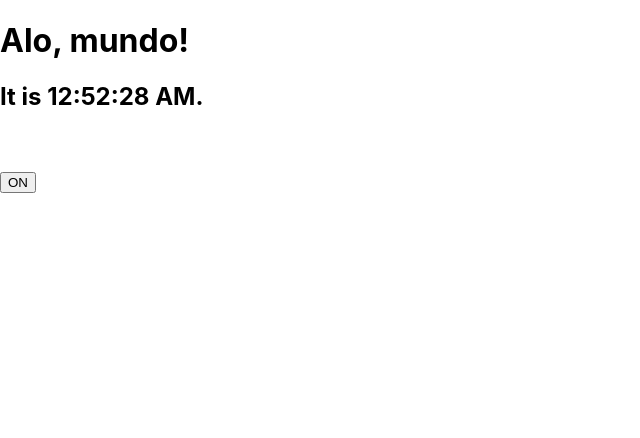
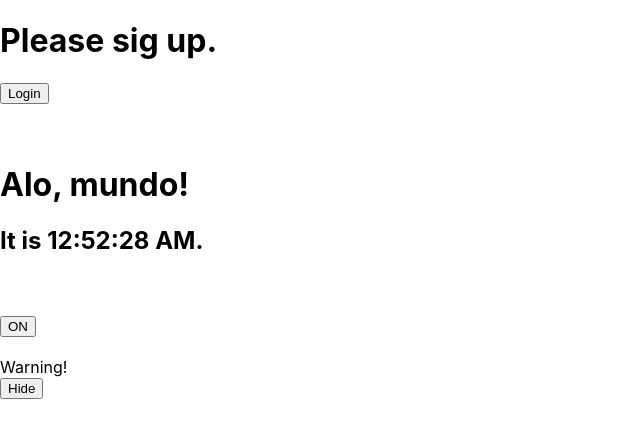
Before and after one commit to yurigauermarques/estudo-react, a React (Create React App) app: page / in a window 1280 px wide. Shown: the top 438 px of the page, without its empty margins (0-640 px from the left). Built offline with nearby package versions, Linux system fonts and the light colour scheme.

Commit message:
feat: Adiciona Renderização condicional

```diff
--- a/src/index.js
+++ b/src/index.js
@@ -66,14 +66,147 @@
   }
 }
 
+function Mailbox(props) {
+  const unreadMessages = props.unreadMessages;
+  return (
+    <div>
+      <h1>Hello !</h1>
+      {unreadMessages.length > 0 &&
+        <h2>
+          You have {unreadMessages.length} unread messages.
+        </h2>
+      }
+    </div>
+  );
+}
+
+function UserGreeting(props) {
+  // const messagens =[];
+  const messagens =['React', 'Re: React', 'Re: Re: React'];
+  return (
+    <div>
+      <h1>Welcome back!</h1>
+      <Mailbox unreadMessages={messagens} />
+    </div>
+  );
+}
+
+function GuestGreeting(props) {
+  return <h1>Please sig up.</h1>;
+}
+
+function Greeting(props) {
+  const isLoggedIn = props.isLoggedIn;
+  if(isLoggedIn){
+    return <UserGreeting />;
+  }
+  return <GuestGreeting />;
+}
+
+
+function LoginButton(props) {
+  return(
+    <button onClick={props.onClick}>
+      Login
+    </button>
+  );
+}
+
+
+function LogoutButton(props) {
+  return(
+    <button onClick={props.onClick}>
+      Logout
+    </button>
+  );
+}
+
+class LoginContol extends React.Component{
+  constructor(props){
+    super(props);
+    this.handleLoginClick = this.handleLoginClick.bind(this);
+    this.handleLogoutClick = this.handleLogoutClick.bind(this);
+    this.state = {isLoggedIn: false}
+  }
+
+  handleLoginClick(){
+    this.setState({isLoggedIn: true});
+  }
+
+  handleLogoutClick(){
+    this.setState({isLoggedIn: false});
+  }
+
+  render(){
+    const isLoggedIn = this.state.isLoggedIn;
+    let button;
+    // if(isLoggedIn){
+    //   button = <LogoutButton onClick={this.handleLogoutClick} />;
+    // }else{
+    //   button = <LoginButton onClick={this.handleLoginClick} />;
+    // }
+    {isLoggedIn ? button =<LogoutButton onClick={this.handleLogoutClick} /> : button = <LoginButton onClick={this.handleLoginClick} />};
+    return(
+      <div>
+        <Greeting isLoggedIn={isLoggedIn} />
+        {button}
+      </div>
+    );
+  }
+}
+
+function WarningBanner(props){
+  if(!props.warn){
+    return null;
+  }
+
+  return(
+    <div className="warning">
+      Warning!
+    </div>
+  );
+}
+
+class Page extends React.Component {
+  constructor(props){
+    super(props);
+    this.state = {showWarning: true};
+    this.handleToggleClick = this.handleToggleClick.bind(this);
+  }
+
+  handleToggleClick(){
+    this.setState(state => ({
+      showWarning: !state.showWarning
+    }));
+  }
+
+  render(){
+    return(
+      <div>
+        <WarningBanner warn={this.state.showWarning} />
+        <button onClick={this.handleToggleClick}>
+          {this.state.showWarning ? 'Hide' : 'Show'}
+        </button>
+      </div>
+    );
+  }
+
+}
+
 
 function Applicacao() {
   return(
     <div>
+      <LoginContol  />
+      <br/>
+      <br/>
       <Clock />
       <br/>
       <br/>
       <Toggle />
+      <br/>
+      <br/>
+      <Page />
     </div>
   );
 }
```
